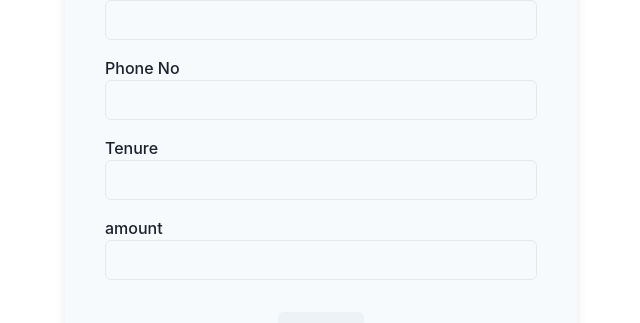
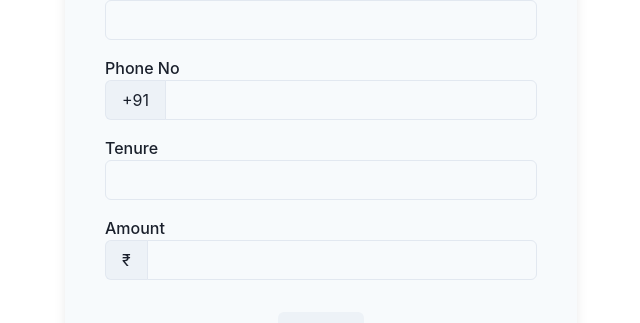
Before and after one commit to nitishvelu/YGC, a Next.js app: page / in a window 1280 px wide. Shown: the part 123-446 px from the top of the page, without its empty margins (319-959 px from the left). Built offline with nearby package versions, Linux system fonts and the light colour scheme; no server answers; sample sign-in values are in the browser's storage.

Commit message:
adding some visual cues

```diff
--- a/components/PostForm.js
+++ b/components/PostForm.js
@@ -7,13 +7,19 @@ import {
   Box,
   Button,
   Center,
+  InputLeftAddon,
+  InputGroup,
 } from "@chakra-ui/react";
 import { useFormik } from "formik";
 import * as Yup from "yup";
 
 export const PostSchema = Yup.object().shape({
   name: Yup.string().required("* Required"),
-  phone: Yup.string().required("* Required"),
+  phone: Yup.string()
+    .matches(/^[0-9]+$/, "Phone must be a number")
+    .min(10, "Must be exactly 10 digits")
+    .max(10, "Must be exactly 10 digits")
+    .required("* Required"),
   tenure: Yup.number().required("* Required"),
   amount: Yup.number().required("* Required"),
 });
@@ -85,6 +91,8 @@ export default function PostForm() {
                 {formik.touched?.phone && formik?.errors?.phone}
               </FormErrorMessage>
             </Box>
+            <InputGroup>
+              <InputLeftAddon children="+91" />
               <Input
                 onBlur={formik.handleBlur}
                 value={formik.values.phone}
@@ -92,6 +100,7 @@ export default function PostForm() {
                 type="phone"
                 focusBorderColor="green.300"
               />
+            </InputGroup>
           </FormControl>
 
           <FormControl
@@ -105,6 +114,7 @@ export default function PostForm() {
                 {formik.touched?.tenure && formik?.errors?.tenure}
               </FormErrorMessage>
             </Box>
+
             <Input
               onBlur={formik.handleBlur}
               value={formik.values.tenure}
@@ -120,11 +130,13 @@ export default function PostForm() {
             isInvalid={formik.touched?.amount && formik?.errors?.amount}
           >
             <Box display={"inline-block"}>
-              <FormLabel display={"inline"}>amount</FormLabel>
+              <FormLabel display={"inline"}>Amount</FormLabel>
               <FormErrorMessage display={"inline"} fontSize="xs">
                 {formik.touched?.amount && formik?.errors?.amount}
               </FormErrorMessage>
             </Box>
+            <InputGroup>
+              <InputLeftAddon children="₹" />
               <Input
                 onBlur={formik.handleBlur}
                 value={formik.values.amount}
@@ -132,6 +144,7 @@ export default function PostForm() {
                 type="amount"
                 focusBorderColor="green.300"
               />
+            </InputGroup>
           </FormControl>
 
           <Center>
--- a/package.json
+++ b/package.json
@@ -20,6 +20,7 @@
     "next-auth": "^3.27.0",
     "react": "17.0.2",
     "react-dom": "17.0.2",
+    "react-icons": "^4.3.1",
     "yup": "^0.32.9"
   },
   "devDependencies": {
```
Also changed, not shown: 1 other file (tests, documents, lock files or other folders). Lines whose indentation alone changed are shown as unchanged.
